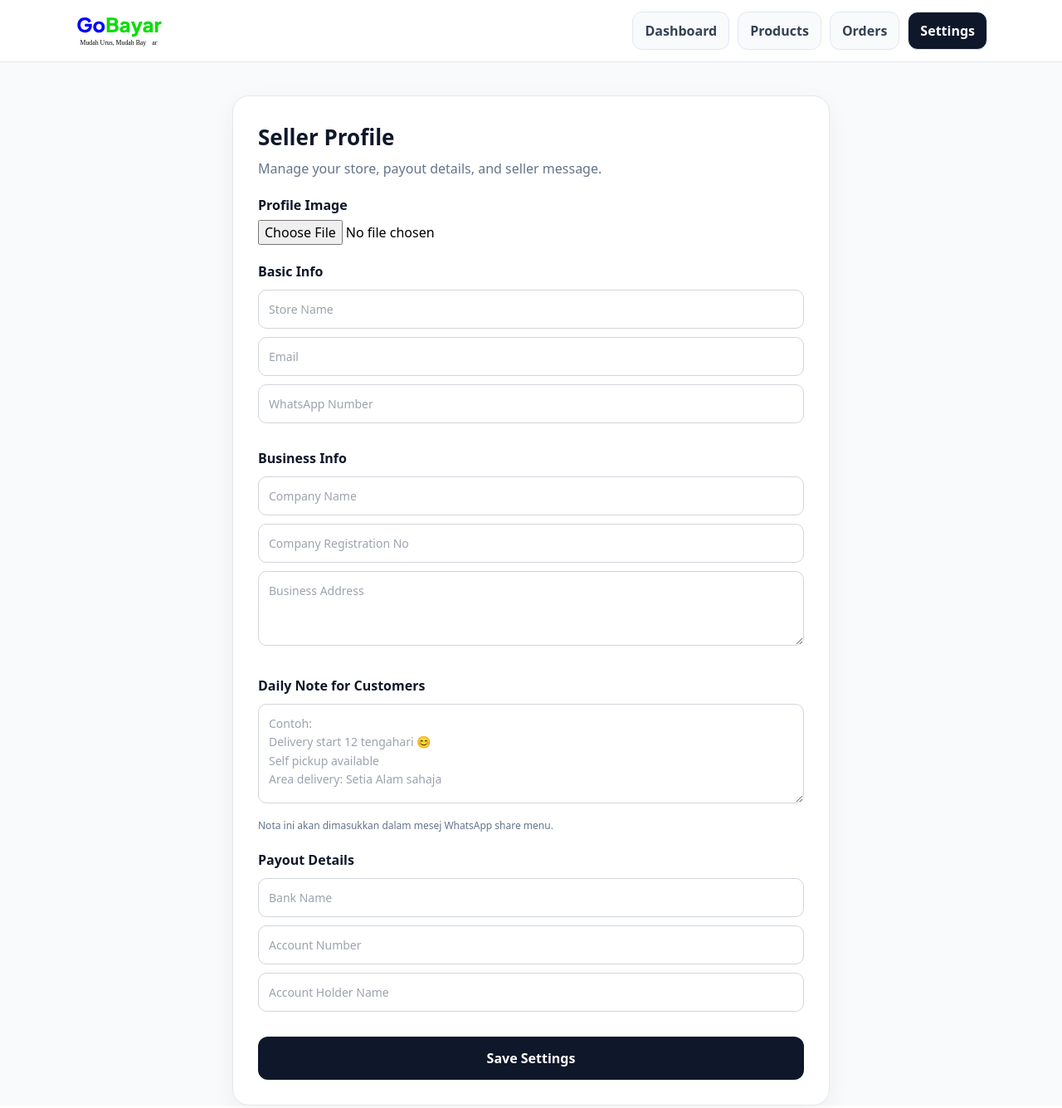
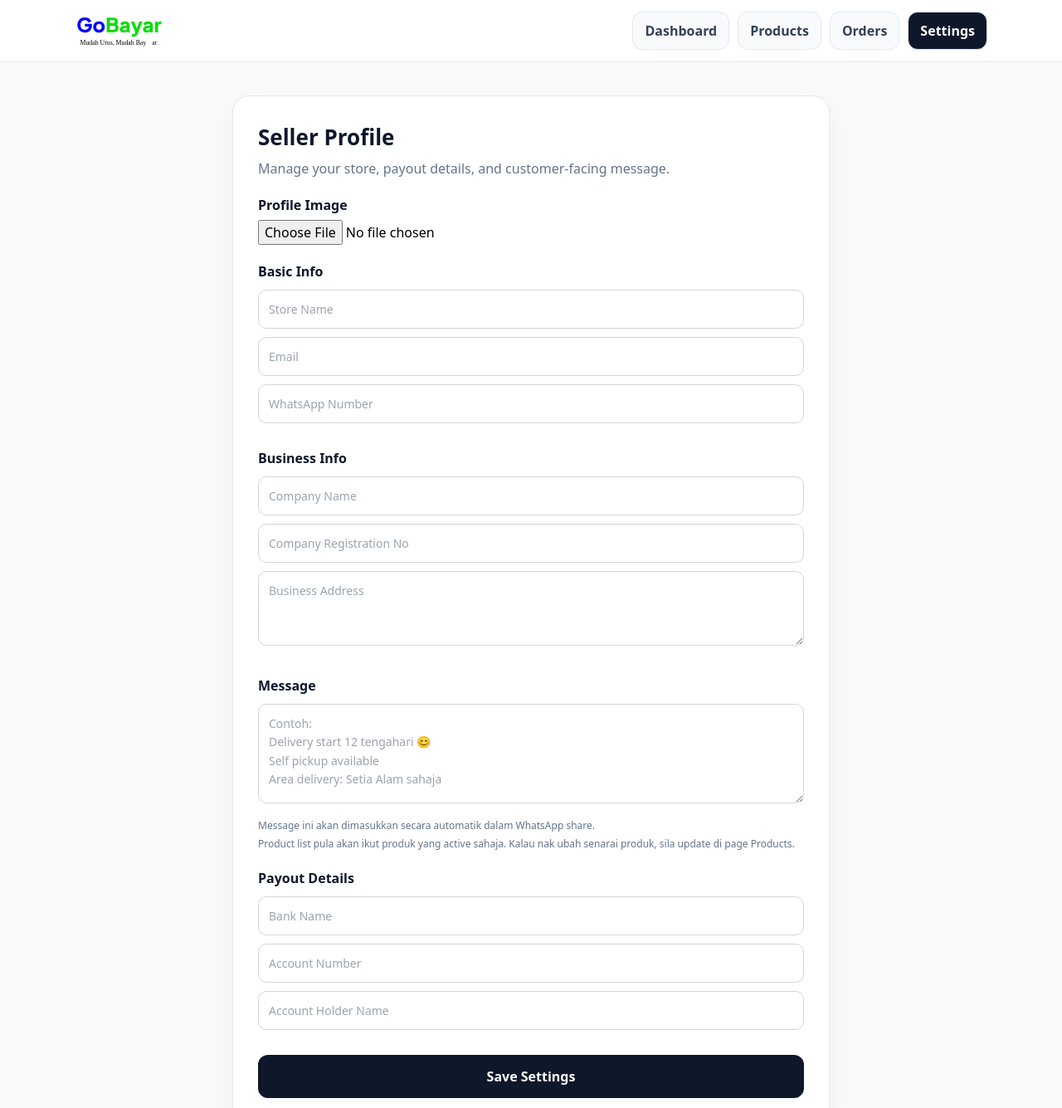
Before and after one commit to maizhakimm/pay-link, a Next.js app: page /dashboard/settings in a window 1280 px wide. Shown: the top 1335 px of the page at 83% size. Built offline with nearby package versions, Linux system fonts and the light colour scheme; no server answers.

Commit message:
Update page.tsx

```diff
--- a/src/app/dashboard/settings/page.tsx
+++ b/src/app/dashboard/settings/page.tsx
@@ -146,7 +146,7 @@ export default function SettingsPage() {
         <div style={cardStyle}>
           <h1 style={titleStyle}>Seller Profile</h1>
           <p style={subtitleStyle}>
-            Manage your store, payout details, and seller message.
+            Manage your store, payout details, and customer-facing message.
           </p>
 
           {loading ? (
@@ -230,7 +230,7 @@ export default function SettingsPage() {
               </div>
 
               <div style={sectionStyle}>
-                <p style={sectionTitleStyle}>Daily Note for Customers</p>
+                <p style={sectionTitleStyle}>Message</p>
 
                 <textarea
                   placeholder={`Contoh:
@@ -243,7 +243,10 @@ Area delivery: Setia Alam sahaja`}
                 />
 
                 <p style={smallNoteStyle}>
-                  Nota ini akan dimasukkan dalam mesej WhatsApp share menu.
+                  Message ini akan dimasukkan secara automatik dalam WhatsApp share.
+                </p>
+                <p style={smallNoteStyle}>
+                  Product list pula akan ikut produk yang active sahaja. Kalau nak ubah senarai produk, sila update di page Products.
                 </p>
               </div>
 
```
